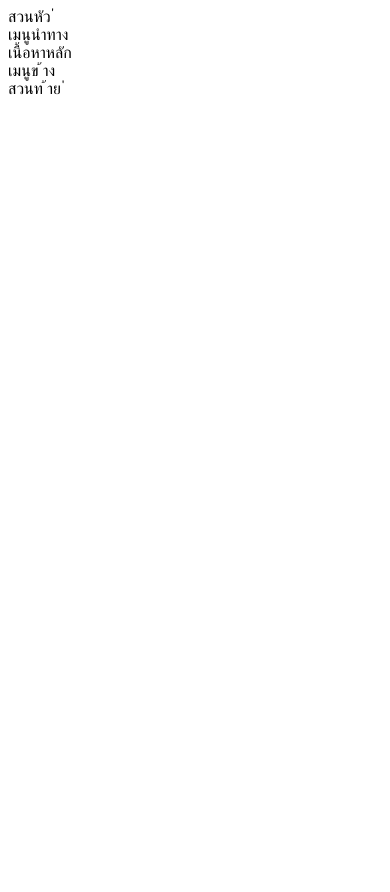
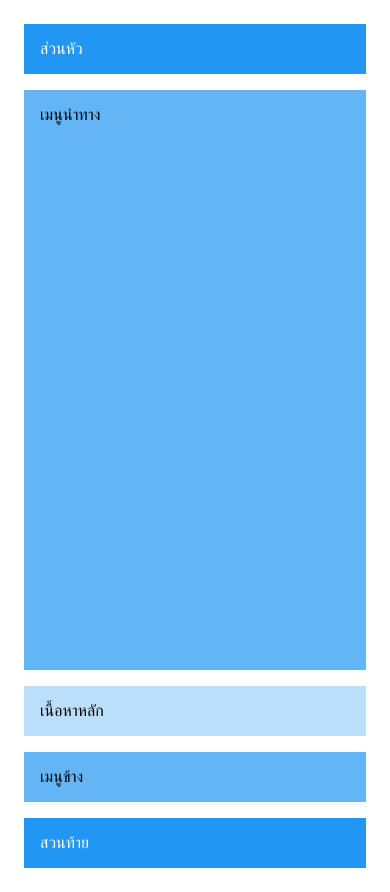
Before and after one commit to nWeeraphat/week4-grid-lab, a plain HTML site: page index.html in a window 390 px wide. Before the commit the page ends 844 px from the top, so only its background shows below. Drawn offline with Linux system fonts and the light colour scheme.

Commit message:
เพิ่ม Media Queries สํ าหรับ Responsive Design

```diff
--- a/css/style.css
+++ b/css/style.css
@@ -38,3 +38,28 @@
     padding: 1rem;
     color: white;
    }
+   /* สํ
+าหรับแท็บเล็ต */
+@media (max-width: 768px) {
+    .grid-container {
+    grid-template-areas:
+    "header header"
+    "nav nav"
+    "main sidebar"
+    "footer footer";
+    grid-template-columns: 1fr 200px;
+    }
+   }
+   /* สํ
+าหรับมือถือ */
+   @media (max-width: 480px) {
+    .grid-container {
+    grid-template-areas:
+    "header"
+    "nav"
+    "main"
+    "sidebar"
+    "footer";
+    grid-template-columns: 1fr;
+    }
+   }
--- a/index.html
+++ b/index.html
@@ -5,15 +5,15 @@
  <meta charset="UTF-8">
  <meta name="viewport" content="width=device-width, initial-scale=1.0">
  <title>Grid Layout Lab</title>
- <link rel="stylesheet" href="styles.css">
+ <link rel="stylesheet" href="css/style.css">
 </head>
 <body>
  <div class="grid-container">
- <header class="header">สวนหัว ่ </header>
+ <header class="header">ส่วนหัว </header>
  <nav class="nav">เมนูนําทาง</nav>
  <main class="main">เนื้อหาหลัก</main>
- <aside class="sidebar">เมนูข ้าง</aside>
- <footer class="footer">สวนท ้าย ่ </footer>
+ <aside class="sidebar">เมนูข้าง</aside>
+ <footer class="footer">สวนท้าย</footer>
  </div>
 </body>
 </html>
```
